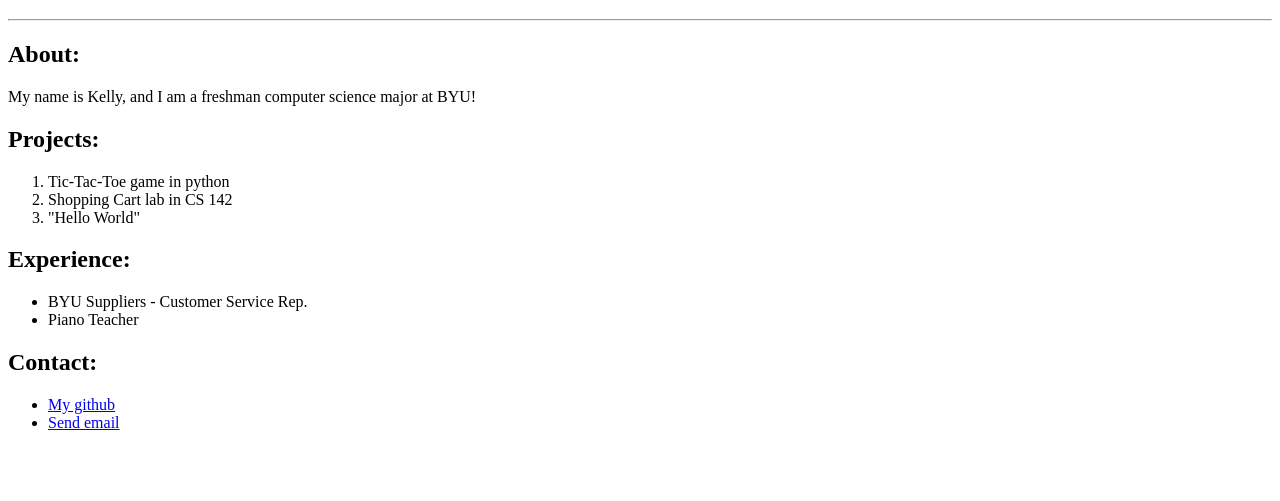
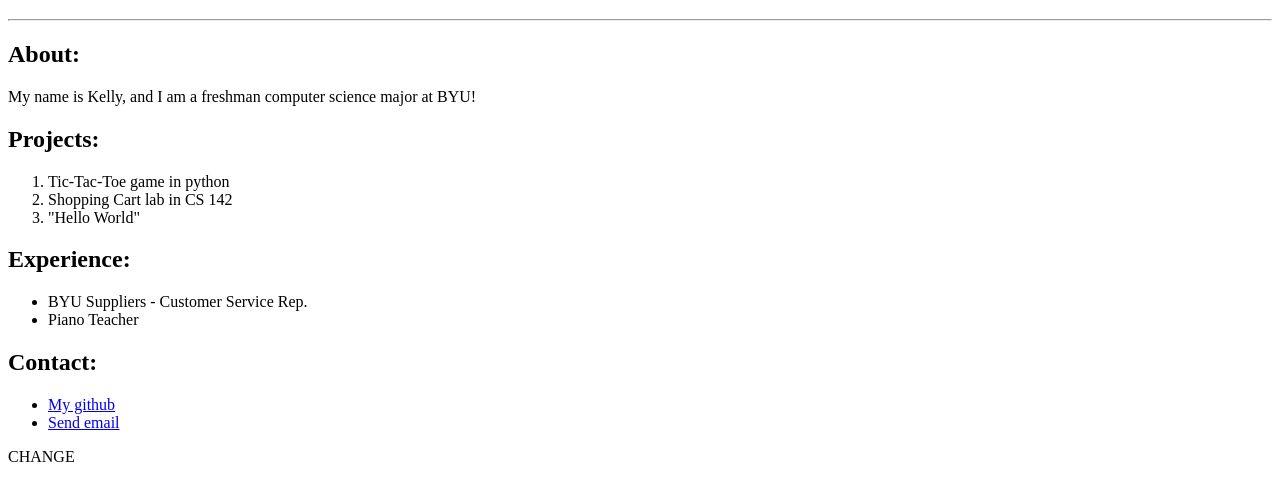
Before and after one commit to Kkoelly/portfolio, a plain HTML site: page www/index.html in a window 1280 px wide. Shown: the part 61-562 px from the top of the page. Drawn offline with Linux system fonts and the light colour scheme.

Commit message:
test change

```diff
--- a/www/index.html
+++ b/www/index.html
@@ -24,5 +24,6 @@
 			<li><a href=https://github.com/Kkoelly>My github</a></li>
 			<li><a href="mailto: kellyko2003@gmail.com">Send email</a></li>
 		</ul>
+		<p>CHANGE</p>
 	</body>
 </html>
```
